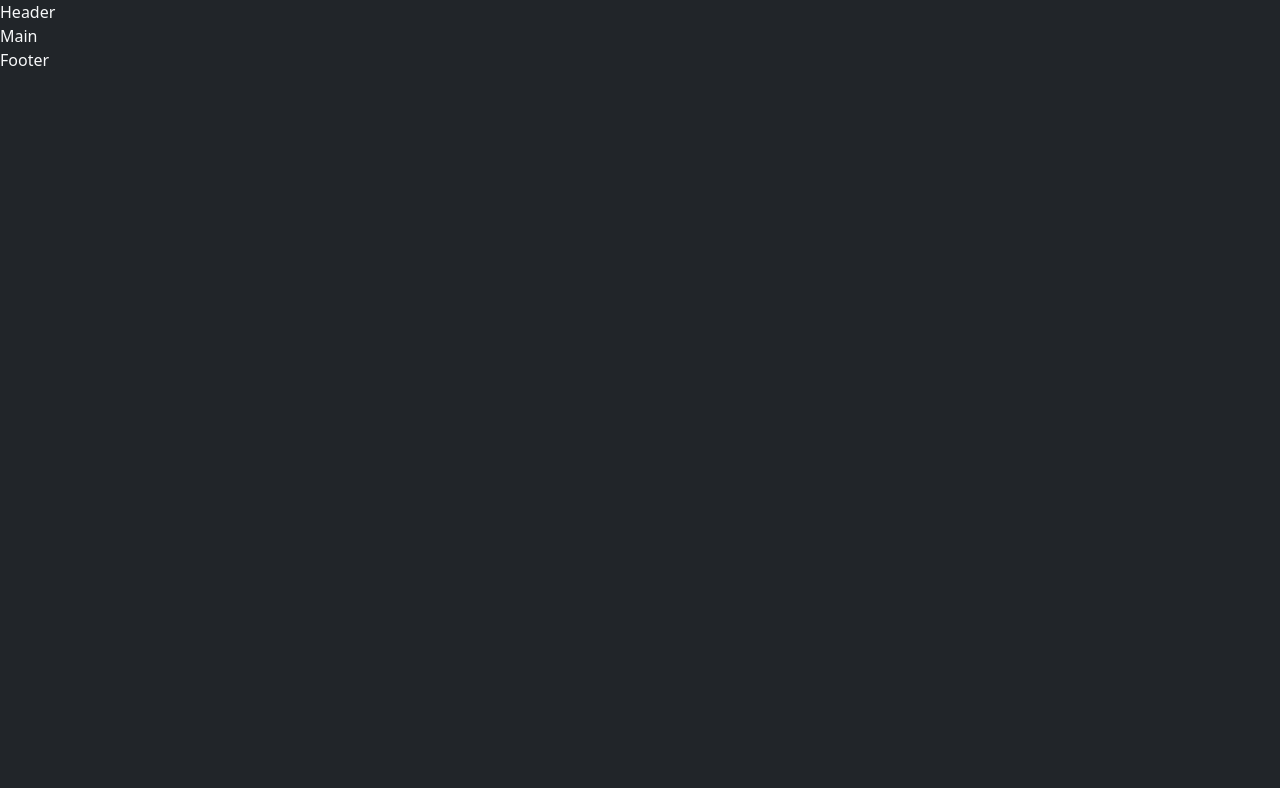
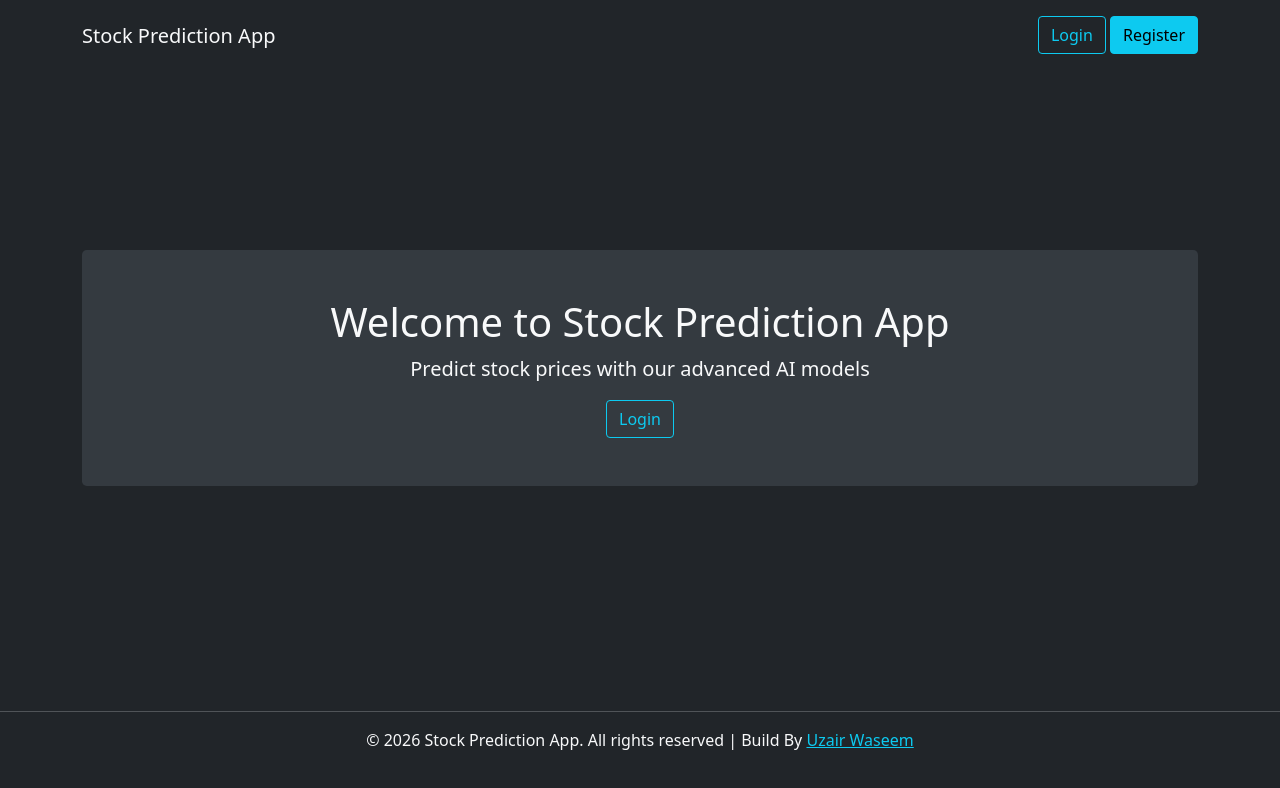
Before and after one commit to Uzair-Waseem-390/stock-prediction-app, a React (Vite) app in the folder frontend/: page / in a window 1280 px wide. Shown: the top 788 px of the page. Built offline with nearby package versions, Linux system fonts and the light colour scheme.

Commit message:
frontend is almost ready

```diff
--- a/frontend/src/assets/css/style.css
+++ b/frontend/src/assets/css/style.css
@@ -1,3 +1,16 @@
 body {
     background-color: #212529;
 }
+.bg-light-dark {
+    background-color: #343a40;
+}
+
+#root {
+    min-height: 100vh;
+    display: flex;
+    flex-direction: column;
+}
+
+.container {
+    flex: 1;
+}
--- a/frontend/src/components/Footer.jsx
+++ b/frontend/src/components/Footer.jsx
@@ -2,7 +2,12 @@ import React from 'react'
 
 const Footer = () => {
   return (
-    <div className='text-light'>Footer</div>
+    <>
+    <footer className="footer py-3 my-3">
+      <hr className='border-bottom'/>
+      <p className='text-light text-center'>&copy; 2026 Stock Prediction App. All rights reserved | Build By <a className="text-info " href="https://www.linkedin.com/in/uzair-waseem-digital/">Uzair Waseem</a></p>
+    </footer>
+    </>
   )
 }
 
--- a/frontend/src/components/Header.jsx
+++ b/frontend/src/components/Header.jsx
@@ -2,7 +2,15 @@ import React from 'react'
 
 const Header = () => {
   return (
-    <div className='text-light'>Header</div>
+    <nav className="navbar container pt-3 pb-3 align-items-start">
+      <a className='navbar-brand text-light' href="">Stock Prediction App</a>
+
+      <div>
+        <a className='btn btn-outline-info' href="">Login</a>
+        &nbsp;
+        <a className='btn btn-info' href="">Register</a>
+      </div>
+    </nav>
   )
 }
 
--- a/frontend/src/components/Main.jsx
+++ b/frontend/src/components/Main.jsx
@@ -2,7 +2,15 @@ import React from 'react'
 
 const Main = () => {
   return (
-    <div className='text-light'>Main</div>
+    <>
+    <div className="container">
+      <div className="p-5 text-center bg-light-dark rounded-3">
+        <h1 className='text-light'>Welcome to Stock Prediction App</h1>
+        <p className='text-light lead'>Predict stock prices with our advanced AI models</p>
+        <a className='btn btn-outline-info' href="">Login</a>
+      </div>
+    </div>
+    </>
   )
 }
 
```
